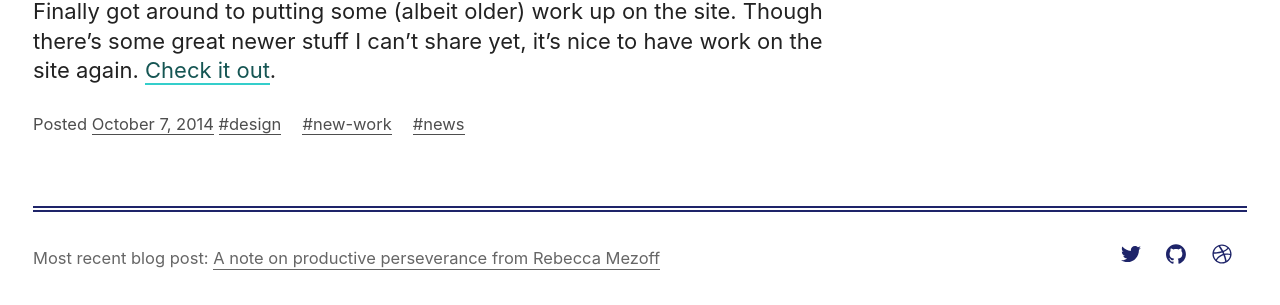
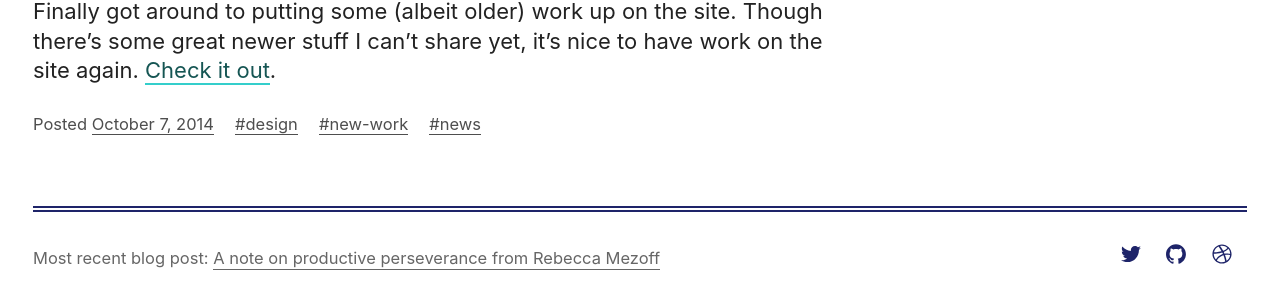
Before and after one commit to dansef/melanie-richards.com, a Jekyll site: the page built from _source/_posts/2014-10-07-portfolio-update.md, in a window 1280 px wide. Shown: the part 651-956 px from the top of the page. Built offline with Jekyll 4.4.1, drawn with Linux system fonts in a browser that asks for light colours; some web fonts are replaced; comment, search, counter and statistics services are not loaded; grey boxes are pictures that could not be loaded.

Commit message:
Finesse blog posts list styles

```diff
--- a/_source/assets/_sass/pages/blog.scss
+++ b/_source/assets/_sass/pages/blog.scss
@@ -176,15 +176,20 @@
     margin-bottom: 0;
   }
 
+  .post__date {
+    margin-right: 1em;
+  }
+
   .post-item__date,
   .post-item__title {
     display: inline-block;
-    vertical-align: top;
+    vertical-align: middle;
+    vertical-align: -webkit-baseline-middle;
   }
 
   .post-item__date {
     margin-right: 1em;
-    width: 5em;
+    width: 6em;
   }
 
   .post-item__title {
```
